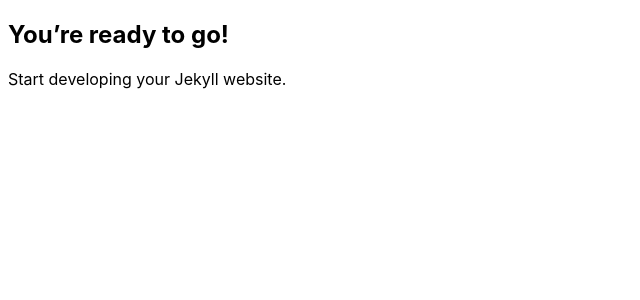
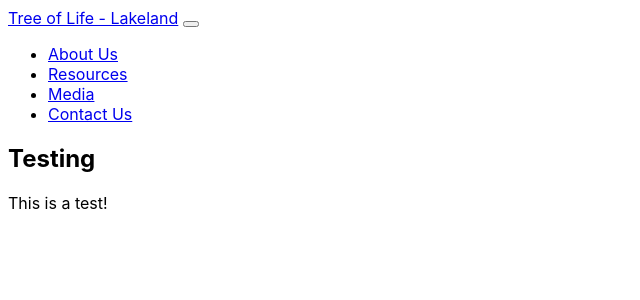
Before and after one commit to etzchayimlakeland/treeoflifelakeland, a Jekyll site: the page built from docs/index.md, in a window 1280 px wide. Shown: the top 300 px of the page, without its empty margins (0-640 px from the left). Built offline with Jekyll 4.4.1, drawn with Linux system fonts in a browser that asks for light colours.

Commit message:
Update index.md and add navbar.html to default template.

```diff
--- a/docs/_layouts/default.html
+++ b/docs/_layouts/default.html
@@ -7,6 +7,7 @@
     <link rel="stylesheet" href="{{ "/assets/css/main.css" | relative_url }}">
   </head>
   <body>
-    {{ content}}
+    {% include navbar.html %}
+	{{ content}}
   </body>
 </html>
--- a/docs/index.md
+++ b/docs/index.md
@@ -3,6 +3,6 @@ layout: default
 title: "Home"
 ---
 
-## You're ready to go!
+## Testing
 
-Start developing your Jekyll website.
+This is a test!
```
